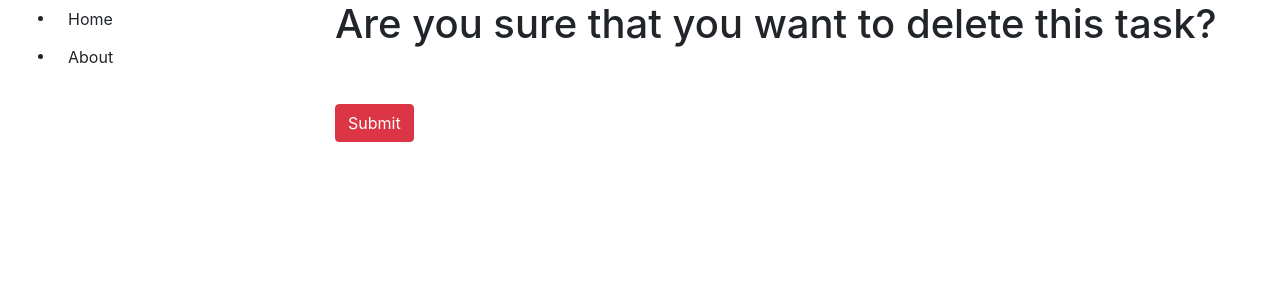
After one commit to twonumberfortyfives/todo-list, a Django app: page /tasks/2/delete/ in a window 1280 px wide. The commit adds this page. Shown: the top 300 px of the page. Run offline with Django 5.2, Linux system fonts and the light colour scheme; data comes from the database, SQL or seed files in the repository; both versions use the stored data as it was after the commit.

Commit message:
added switch for task's status

```diff
--- a/templates/base.html
+++ b/templates/base.html
@@ -1,52 +1,29 @@
 <!DOCTYPE html>
 <html lang="en">
 <head>
+  {% block title %}
+    <title>website</title>
+  {% endblock %}
   <meta charset="UTF-8">
-  <meta name="viewport" content="width=device-width, initial-scale=1.0">
-  <title>{% block title %}To do list{% endblock %}</title>
+  <meta name="viewport" content="width=device-width, initial-scale=1">
+  <link rel="stylesheet" href="https://cdn.jsdelivr.net/npm/bootstrap@4.6.2/dist/css/bootstrap.min.css"
+        integrity="sha384-xOolHFLEh07PJGoPkLv1IbcEPTNtaed2xpHsD9ESMhqIYd0nLMwNLD69Npy4HI+N" crossorigin="anonymous">
+  {% load static %}
   {% block style %}
-    <link rel="stylesheet" href="https://cdn.jsdelivr.net/npm/bootstrap@4.6.2/dist/css/bootstrap.min.css"
-          integrity="sha384-xOolHFLEh07PJGoPkLv1IbcEPTNtaed2xpHsD9ESMhqIYd0nLMwNLD69Npy4HI+N" crossorigin="anonymous">
-    <style>
-        .sidebar {
-            height: 100vh;
-            padding: 20px;
-        }
-
-        .sidebar ul {
-            list-style: none;
-            padding: 0;
-        }
-
-        .sidebar li {
-            margin-bottom: 10px;
-        }
-
-        .sidebar a {
-            text-decoration: none;
-            color: #000;
-            transition: color 0.3s;
-        }
-
-        .sidebar a:hover {
-            color: #007bff;
-        }
-    </style>
+    {% load static %}
   {% endblock %}
 </head>
 <body>
 <div class="container-fluid">
-  <div class="row">
-    {% block sidebar %}
-      <div class="col-md-3 col-sm-4">
+  <div class="row justify-content-center">
+    <div class="col-sm-3">
+      {% block sidebar %}
         {% include "includes/sidebar.html" %}
-      </div>
-    {% endblock %}
-    <div class="col-md-9 col-sm-8">
-      <div class="content p-3">
-        {% block content %}
-        {% endblock %}
-      </div>
+      {% endblock %}
+    </div>
+    <div class="col-sm-9">
+      {% block content %}
+      {% endblock %}
     </div>
   </div>
 </div>
--- a/templates/includes/sidebar.html
+++ b/templates/includes/sidebar.html
@@ -1,6 +1,6 @@
 <div class="sidebar">
   <ul>
-    <li><a href="{% url 'website:index' %}" class="btn">Home</a></li>
+    <li><a href="{% url 'website:task-list' %}" class="btn">Home</a></li>
     <li><a href="#" class="btn">About</a></li>
   </ul>
 </div>
--- /dev/null
+++ b/templates/task_delete_confirm.html
@@ -0,0 +1,12 @@
+{% extends "base.html" %}
+{% include "includes/sidebar.html" %}
+{% block content %}
+  <h1>Are you sure that you want to delete this task?</h1>
+  <br>
+  <br>
+  <form action="{% url "website:task-delete" pk=task.id %}" method="post">
+    {% csrf_token %}
+    <input type="submit" name="Yes, I'm sure" class="btn btn-danger">
+  </form>
+
+{% endblock %}
--- a/website/models.py
+++ b/website/models.py
@@ -4,9 +4,9 @@ from django.db import models
 
 
 class Task(models.Model):
-    content = models.TextField(max_length=500)
+    content = models.TextField(max_length=500, blank=False)
     start_date = models.DateTimeField(default=datetime.now)
-    deadline = models.DateTimeField()
+    deadline = models.DateTimeField(blank=True, null=True)
     status = models.BooleanField(default=False)
     tags = models.ManyToManyField("Tags", blank=True, related_name="tasks")
 
--- a/website/urls.py
+++ b/website/urls.py
@@ -1,18 +1,19 @@
 from django.urls import path
 
 from website.views import (
-    index,
+    task_status_switch,
     TaskCreateView,
     TaskListView,
     TaskUpdateView,
+    TaskDeleteView,
 )
 
 urlpatterns = [
-    path('', index, name='index'),
-    path('tasks/', TaskListView.as_view(), name='task-list'),
+    path('', TaskListView.as_view(), name='task-list'),
     path('create-task/', TaskCreateView.as_view(), name='task-create'),
-    path('tasks/<int:pk>/update', TaskUpdateView.as_view(), name='task-update')
-
+    path('tasks/<int:pk>/update/', TaskUpdateView.as_view(), name='task-update'),
+    path('tasks/<int:pk>/delete/', TaskDeleteView.as_view(), name='task-delete'),
+    path("tasks/<int:pk>/switch/", task_status_switch, name='task-status-switch'),
 ]
 
 app_name = 'website'
--- a/website/views.py
+++ b/website/views.py
@@ -1,7 +1,8 @@
-from django.http import HttpResponse, HttpRequest
-from django.shortcuts import render
+from django.http import HttpResponse, HttpRequest, HttpResponseNotFound
+from django.shortcuts import render, redirect
 from django.urls import reverse_lazy
 from django.views import generic
+from django.views.decorators.http import require_http_methods
 
 from website.forms import TaskCreationForm
 from website.models import Task
@@ -22,9 +23,36 @@ class TaskListView(generic.ListView):
     model = Task
     template_name = "home.html"
 
+    def get_context_data(self, *, object_list=None, **kwargs):
+        context = super(TaskListView, self).get_context_data(**kwargs)
+        context["task_amount"] = Task.objects.all().count()
+        return context
+
 
 class TaskUpdateView(generic.UpdateView):
     model = Task
     template_name = "task_form.html"
     form_class = TaskCreationForm
     success_url = reverse_lazy("website:task-list")
+
+
+class TaskDeleteView(generic.DeleteView):
+    model = Task
+    template_name = "task_delete_confirm.html"
+    success_url = reverse_lazy("website:task-list")
+
+
+@require_http_methods(["GET", "POST"])
+def task_status_switch(request, pk):
+    task = Task.objects.get(id=pk)
+
+    if request.method == "POST":
+        if task.status:
+            task.status = False
+        else:
+            task.status = True
+        task.save()
+        return redirect("website:task-list")  # Redirect to the home page after toggling status
+
+    # Handle GET request
+    return redirect("website:task-list")
```
Also changed, not shown: templates/home.html (+72 -30 lines), db.sqlite3.
